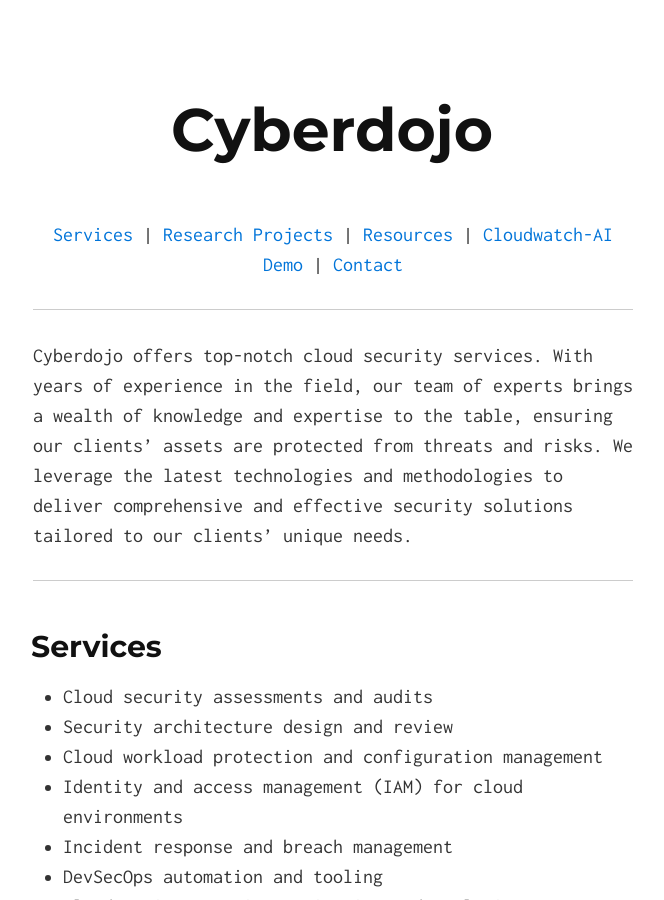
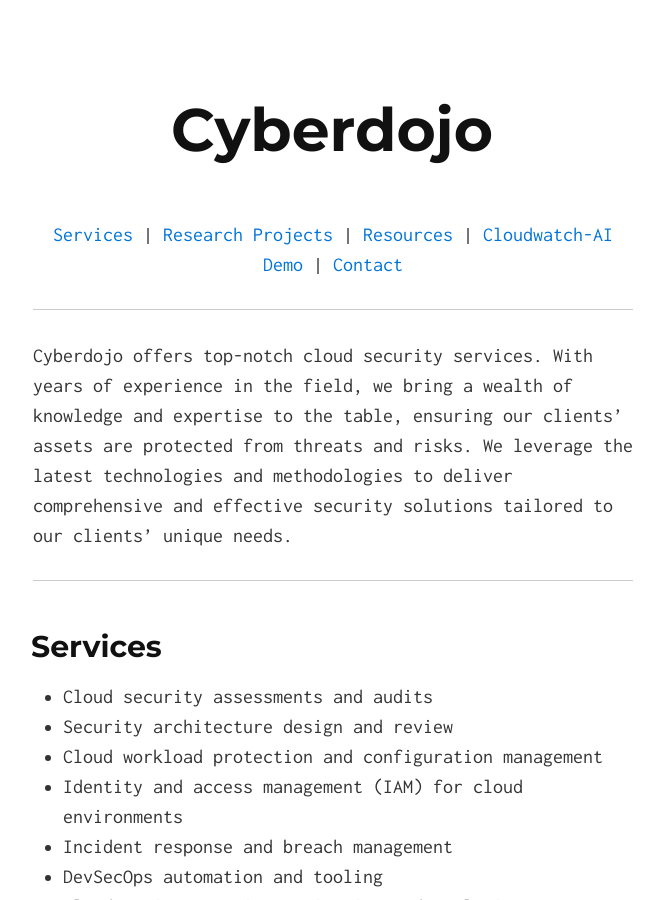
Before and after one commit to Ahmed-AG/cyberdojo-page, a Jekyll site: the page built from index.md, in a window 1280 px wide and 900 px high. Shown: the whole window, without its empty margins (307-971 px from the left). Built offline with Jekyll 4.4.1, drawn with Linux system fonts in a browser that asks for light colours.

Commit message:
Update page

```diff
--- a/index.md
+++ b/index.md
@@ -11,7 +11,7 @@
 
 ---
 
-Cyberdojo offers top-notch cloud security services. With years of experience in the field, our team of experts brings a wealth of knowledge and expertise to the table, ensuring our clients' assets are protected from threats and risks. We leverage the latest technologies and methodologies to deliver comprehensive and effective security solutions tailored to our clients' unique needs.
+Cyberdojo offers top-notch cloud security services. With years of experience in the field, we bring a wealth of knowledge and expertise to the table, ensuring our clients' assets are protected from threats and risks. We leverage the latest technologies and methodologies to deliver comprehensive and effective security solutions tailored to our clients' unique needs.
 
 ---
 ## <a id="services"></a>Services
```
